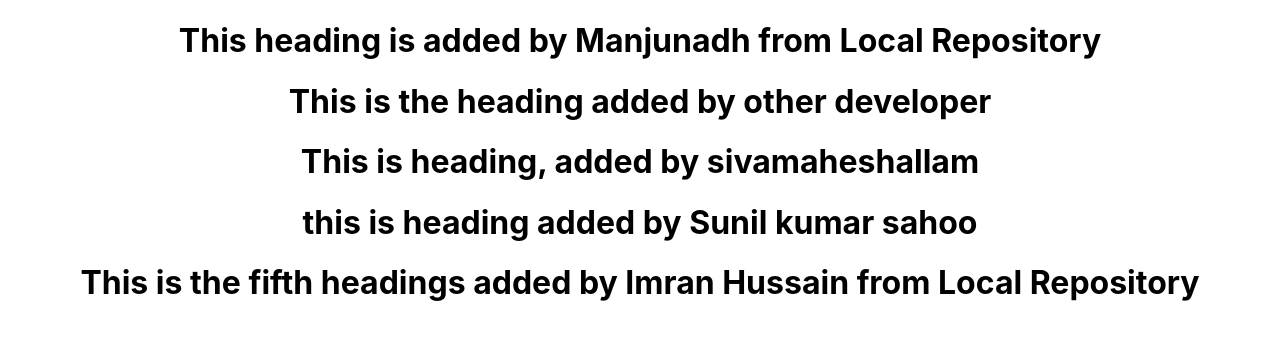
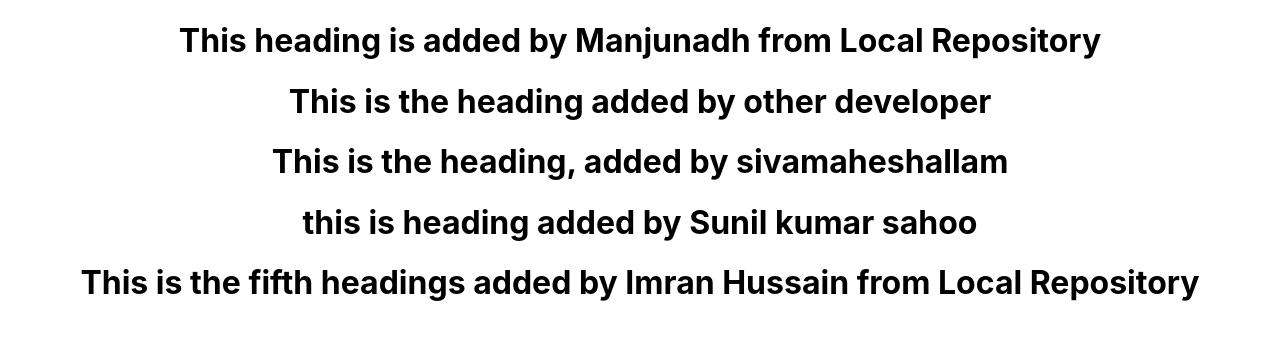
Before and after one commit to manjunadhb/Rep2212, a React (Create React App) app in the folder project/: page / in a window 1280 px wide. Shown: the top 340 px of the page. Built offline with nearby package versions, Linux system fonts and the light colour scheme.

Commit message:
Update App.js

```diff
--- a/project/src/App.js
+++ b/project/src/App.js
@@ -6,7 +6,7 @@ function App() {
     <div className="App">
       <h1>This heading is added by Manjunadh from Local Repository</h1>
     <h1>This is the heading added by other developer</h1>
-    <h1>This is heading, added by sivamaheshallam </h1>
+    <h1>This is the heading, added by sivamaheshallam </h1>
     <h1>this is heading added by Sunil kumar sahoo </h1>
     <h1>This is the fifth headings added by Imran Hussain from Local Repository</h1>
     </div>
```
